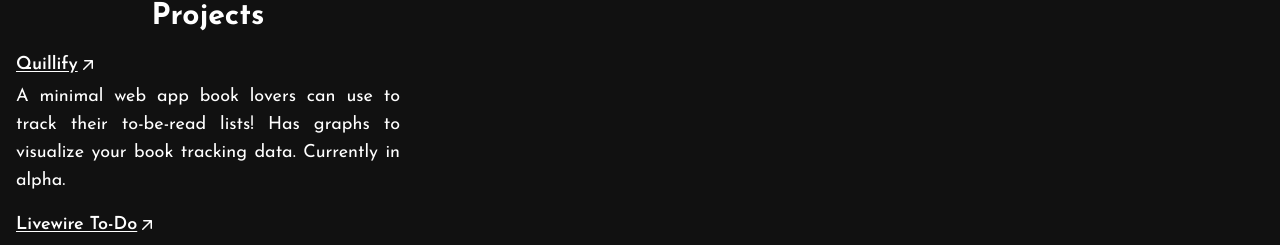
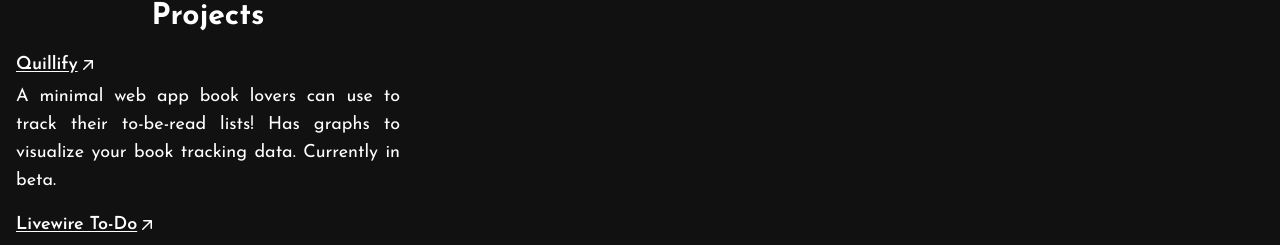
Before and after one commit to aileks/aileks.github.io, a Next.js app: page / in a window 1280 px wide. Shown: the part 493-738 px from the top of the page. Built offline with nearby package versions, Linux system fonts and the light colour scheme.

Commit message:
wording change

```diff
--- a/src/app/page.tsx
+++ b/src/app/page.tsx
@@ -98,7 +98,7 @@
               <p className="mt-1">
                 A minimal web app book lovers can use to track their to-be-read
                 lists! Has graphs to visualize your book tracking data.
-                Currently in alpha.
+                Currently in beta.
               </p>
             </li>
 
```
